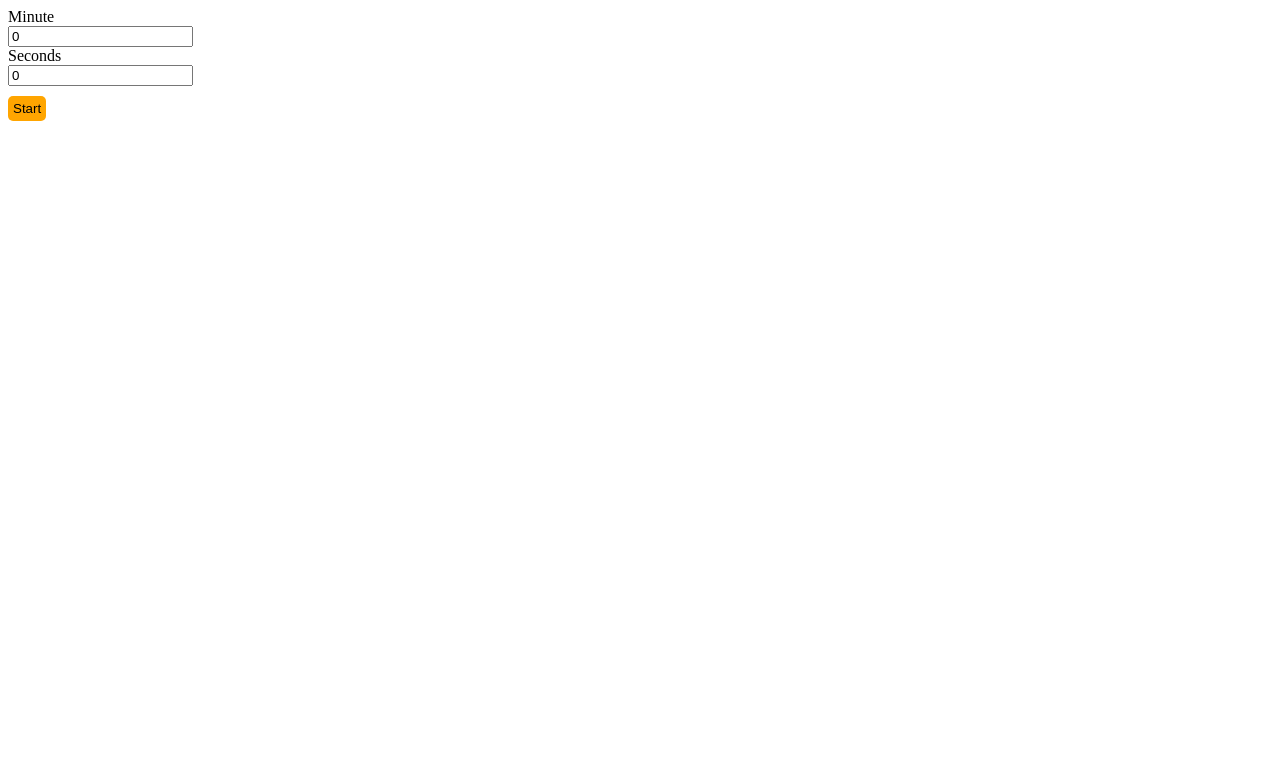
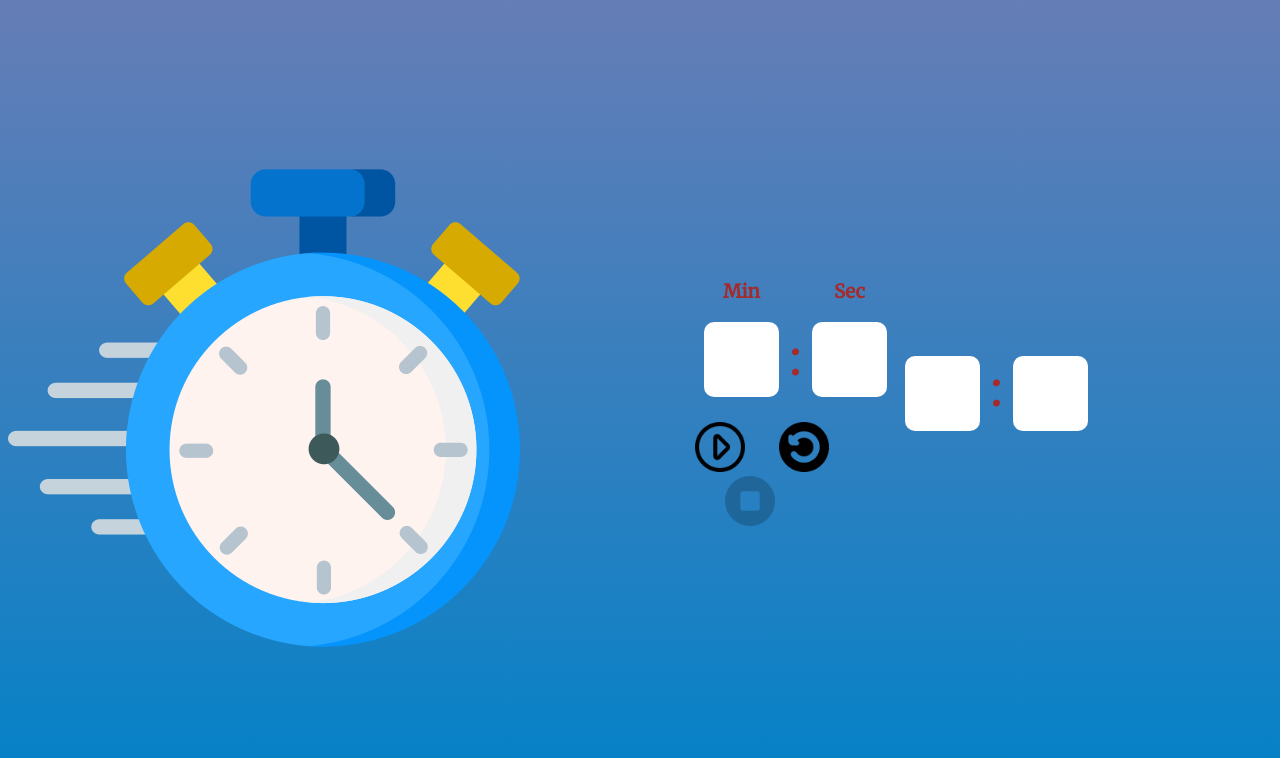
Before and after one commit to ajayjb/Time-Counter, a plain HTML site: page index.html in a window 1280 px wide. Drawn offline with Linux system fonts and the light colour scheme.

Commit message:
Second commit

```diff
--- a/index.html
+++ b/index.html
@@ -1,21 +1,43 @@
 <!DOCTYPE html>
-<html lang="en" >
-<head>
-  <meta charset="UTF-8">
-  <title>CodePen - Timer</title>
-  <link rel="stylesheet" href="./style.css">
-
-</head>
-<body>
-<!-- partial:index.partial.html -->
-<lable for="min">Minute</lable>
-<input id="min" value=0 style="display:block" />
-<lable for="sec">Seconds</lable>
-<input id="sec" value=0 style="display:block" />
-<button class="but">Start</button>
-<h3 id="timer"></h3>
-<!-- partial -->
-  <script  src="./script.js"></script>
-
-</body>
+<html lang="en">
+  <head>
+    <meta charset="UTF-8" />
+    <title>Timer</title>
+    <link rel="stylesheet" href="./style.css" />
+    <link rel="preconnect" href="https://fonts.googleapis.com" />
+    <link rel="preconnect" href="https://fonts.gstatic.com" crossorigin />
+    <link
+      href="https://fonts.googleapis.com/css2?family=Merriweather&family=Poppins:wght@100;500&family=Roboto:wght@400;700&display=swap"
+      rel="stylesheet"
+    />
+  </head>
+  <body>
+    <div class="main">
+      <img src="./images/stopwatch.png" alt="" />
+      <div class="left">
+        <div class="inputWrapper">
+          <div class="forMin">
+            <h3 for="minh">Min</h3>
+            <input id="min" value="" autocomplete="off" />
+          </div>
+          <div class="colon">:</div>
+          <div class="forSec">
+            <h3 for="sech">Sec</h3>
+            <input id="sec" value="" autocomplete="off" />
+          </div>
+        </div>
+        <div class="buttons">
+          <img class="but" src="./images/video-play-button.png" />
+          <img class="reset" src="./images/reset.png" alt="" />
+          <img src="./images/stop.png" alt="" class="stop" />
+        </div>
+      </div>
+      <div class="right">
+        <div id="first"></div>
+        <div class="colonRight">:</div>
+        <div id="second"></div>
+      </div>
+    </div>
+    <script src="./script.js"></script>
+  </body>
 </html>
--- a/script.js
+++ b/script.js
@@ -1,14 +1,31 @@
 const x = document.querySelector(".but");
-const count = document.getElementById("timer");
+const stop = document.querySelector(".stop");
+const reset = document.querySelector(".reset");
+const display1 = document.getElementById("first");
+const display2 = document.getElementById("second");
 const inM = document.getElementById("min");
 const inS = document.getElementById("sec");
+const body = document.getElementsByTagName("body")[0];
+
+stop.classList.add("disable");
+
+let timer;
 
 x.addEventListener("click", () => {
-  const m = document.getElementById("min").value;
-  const s = document.getElementById("sec").value;
+  body.style.backgroundImage =
+    "linear-gradient(to right top, #051937, #004d7a, #008793, #00bf72, #a8eb12)";
+  let m = document.getElementById("min").value;
+  let s = document.getElementById("sec").value;
+  if (s === "") {
+    s = 0;
+  }
+  if (m === "") {
+    m = 0;
+  }
   inM.disabled = true;
   inS.disabled = true;
-  x.disabled = true;
+  stop.classList.remove("disable");
+  x.classList.add("disable");
   seconds = parseInt(m * 60) + parseInt(s);
   const min = Math.floor(seconds / 60);
   const sec = seconds % 60;
@@ -20,8 +37,10 @@ x.addEventListener("click", () => {
   if (sec < 10) {
     ls = 0;
   }
-  count.innerHTML = `${lm}${min}:${ls}${sec}`;
-  const timer = setInterval(() => {
+  display1.innerHTML = `${lm}${min}`;
+  display2.innerHTML = `${ls}${sec}`;
+  if (seconds > 0) {
+    timer = setInterval(() => {
       seconds--;
       const min = Math.floor(seconds / 60);
       const sec = seconds % 60;
@@ -33,48 +52,52 @@ x.addEventListener("click", () => {
       if (sec < 10) {
         ls = 0;
       }
-    count.innerHTML = `${lm}${min}:${ls}${sec}`;
-    if (seconds === 0) {
+      display1.innerHTML = `${lm}${min}`;
+      display2.innerHTML = `${ls}${sec}`;
+      if (seconds <= 0) {
         clearInterval(timer);
         inM.disabled = false;
         inS.disabled = false;
         x.disabled = false;
+        body.style.backgroundColor = "aqua";
+        body.style.backgroundImage = "linear-gradient(#667db6, #0082c8)";
+        stop.classList.add("disable");
+        x.classList.remove("disable");
       }
     }, 1000);
+  } else {
+    inM.disabled = false;
+    inS.disabled = false;
+    x.disabled = false;
+    body.style.backgroundImage = "linear-gradient(#667db6, #0082c8)";
+    stop.classList.add("disable");
+  }
 });
 
-// const time = () => {
-//   seconds--;
-//   console.log(seconds);
-//   const min = Math.floor(seconds / 60);
-//   const sec = seconds % 60;
-//   let lm = "";
-//   if (min < 10) {
-//     lm = 0;
-//   }
-//   let ls = "";
-//   if (sec < 10) {
-//     ls = 0;
-//   }
-//   count.innerHTML = `${min}:${sec}`;
-//   if (seconds === 0) {
-//     clearInterval(timer);
-//   }
-// };
+stop.addEventListener("click", (e) => {
+  clearInterval(timer);
+  inM.disabled = false;
+  inS.disabled = false;
+  x.disabled = false;
+  body.style.backgroundColor = "aqua";
+  body.style.backgroundImage = "linear-gradient(#667db6, #0082c8)";
+  stop.classList.add("disable");
+  x.classList.remove("disable");
+});
 
-// function time(){
-//   seconds = seconds - 1;
-//   console.log(seconds);
-//   const min =  Math.floor(seconds/60);
-//   const sec = seconds%60;
-//   if(seconds===0){
-//     clearInterval(timer);
-//   }
-// }
-
-// const initialTime = 1;
-// let seconds = initialTime*60;
-// const min = Math.floor(seconds/60);
-// const sec = seconds%60;
-
-// const timer = setInterval(time, 1000);
+reset.addEventListener("click", (e) => {
+  if (timer) {
+    clearInterval(timer);
+  }
+  inM.disabled = false;
+  inS.disabled = false;
+  inM.value = "";
+  inS.value = "";
+  x.disabled = false;
+  body.style.backgroundColor = "aqua";
+  body.style.backgroundImage = "linear-gradient(#667db6, #0082c8)";
+  stop.classList.add("disable");
+  x.classList.remove("disable");
+  display1.innerHTML = "";
+  display2.innerHTML = "";
+});
--- a/style.css
+++ b/style.css
@@ -1,7 +1,145 @@
+* {
+  box-sizing: border-box;
+}
+
+body {
+  height: 100vh;
+  overflow: hidden;
+  color: brown;
+  font-family: "Merriweather", serif;
+  background-image: linear-gradient(#667db6, #0082c8);
+}
+
+.main {
+  display: flex;
+  flex-direction: row;
+  align-items: center;
+  justify-content: center;
+  height: 100vh;
+  overflow: hidden;
+}
+
+.left {
+  flex: 6;
+  margin-left: 175px;
+  display: flex;
+  flex-direction: column;
+}
+
+.right {
+  flex: 6;
+  margin-right: 175px;
+  display: flex;
+  flex-direction: row;
+  justify-content: center;
+  align-items: center;
+  position: relative;
+  bottom: 15px;
+}
+
+.forMin {
+  display: flex;
+  flex-direction: column;
+}
+
+.forSec {
+  display: flex;
+  flex-direction: column;
+}
+
+.inputWrapper {
+  display: flex;
+  text-align: center;
+  justify-content: center;
+}
+
+#min {
+  width: 75px;
+  height: 75px;
+  font-size: 50px;
+  text-align: center;
+  border-radius: 10px;
+  border: none;
+  color: brown;
+  font-family: "Merriweather", serif;
+}
+
+input:focus {
+  outline: none;
+  border: none;
+}
+
+#sec {
+  width: 75px;
+  height: 75px;
+  font-size: 50px;
+  text-align: center;
+  border-radius: 10px;
+  border: none;
+  color: brown;
+  font-family: "Merriweather", serif;
+}
+
+.colon {
+  margin: 10px;
+  font-size: 50px;
+  position: relative;
+  top: 55px;
+  z-index: -999;
+}
+
+.buttons {
+  margin: 25px auto;
+}
+
 .but {
-  margin-top: 10px;
-  padding: 5px;
-  background-color: orange;
-  border: none;
-  border-radius: 5px;
+  width: 50px;
+  cursor: pointer;
+  margin-right: 30px;
 }
+
+.start {
+  width: 50px;
+  cursor: pointer;
+}
+
+.stop {
+  width: 50px;
+  cursor: pointer;
+  margin-left: 30px;
+}
+
+.reset {
+  width: 50px;
+  cursor: pointer;
+}
+
+.disable {
+  opacity: 0.2;
+}
+
+#first {
+  width: 75px;
+  height: 75px;
+  font-size: 50px;
+  text-align: center;
+  background-color: white;
+  border-radius: 10px;
+}
+
+#second {
+  width: 75px;
+  height: 75px;
+  font-size: 50px;
+  text-align: center;
+  background-color: white;
+  border-radius: 10px;
+}
+
+.colonRight {
+  margin: 10px;
+  font-size: 50px;
+  position: relative;
+  bottom: 5px;
+  border-radius: 10px;
+}
```
Also changed, not shown: images/pause.png (added), images/reset.png (added), images/stop-button.png (added), images/stop.png (added), images/stopwatch.png (added), images/video-play-button.png (added). Lines whose indentation alone changed are shown as unchanged.
